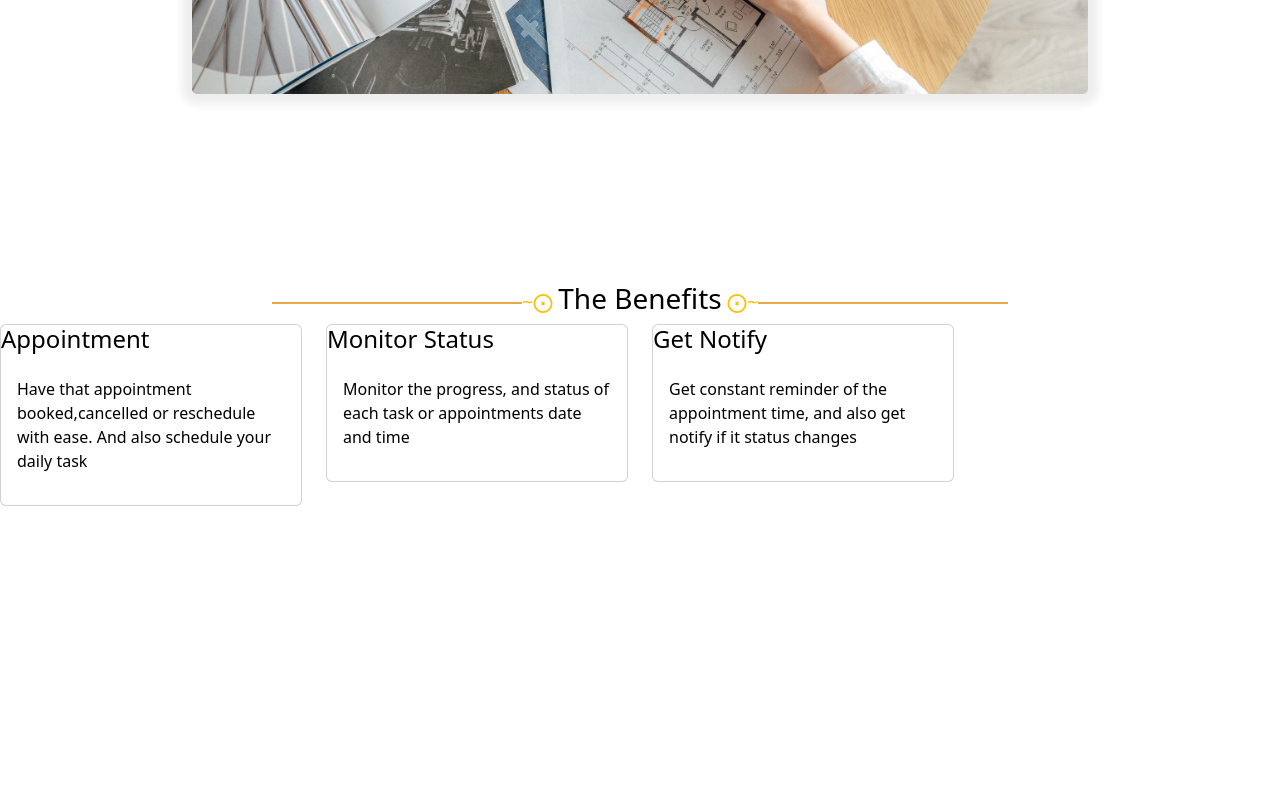
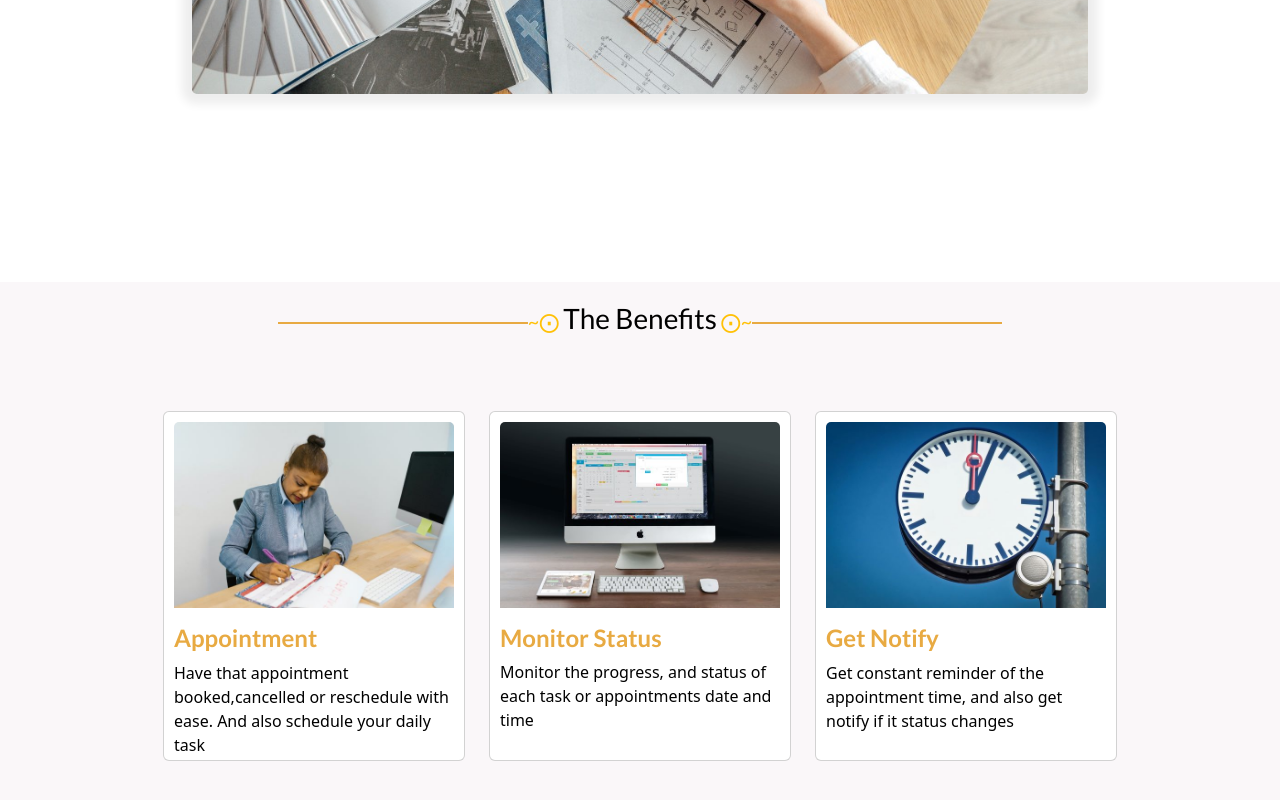
Before and after one commit to awasevalentine/Appointment-manager-v2, a React (Create React App) app: page / in a window 1280 px wide. Shown: the part 1466-2266 px from the top of the page. Built offline with nearby package versions, Linux system fonts and the light colour scheme; a web font is replaced by a local one.

Commit message:
Added section for displaying the benefites one stand to gain from usage

```diff
--- a/src/app/pages/home/home-page.jsx
+++ b/src/app/pages/home/home-page.jsx
@@ -102,12 +102,13 @@ const HomePage =()=>{
                 <div></div>
             </div>
             <div class="offer-content">
-                <div className="row">
+                <div className="row ">
                     {
                         benefitOffers.map((res)=>(
                             <div className="col-md-4 col-lg-3">
-                                <div className="card">
-                                    <h4 className="card-title">{res.name}</h4>
+                                <div className="card" style={{height: '350px'}}>
+                                    <img src={res.image} class="card-img-top" alt="Appointment" />
+                                    <h4 className="card-title mt-3">{res.name}</h4>
                                     <p className="card-body">
                                         {res.description}
                                     </p>
--- a/src/app/pages/home/home.css
+++ b/src/app/pages/home/home.css
@@ -143,7 +143,8 @@
 
 /* Offers Section */
 .offers-wrapper{
-    /* background-color: #F0D290; */
+    background-color: hwb(330 97% 2%);
+    /* background-color: #FAFAFA; */
     /* margin-top: 15rem; */
     height: 80vh;
     color: #000;
@@ -154,6 +155,20 @@
     display: inline-flex;
     justify-content: center;
     align-items: center;
+    margin-top: 20px;
+}
+
+.offer-header{
+    /* color: #E8AA42; */
+    font-family: 'Lato';
+}
+.card-title{
+    font-family: 'Lato';
+    color: #E8AA42;
+    font-weight: 600;
+}
+.card{
+    padding: 10px;
 }
 
 .offer-header-wrapper > div {
@@ -161,6 +176,16 @@
     height: 1.5px;
     background-color: #E8AA42;
     text-align: center;
+}
+
+.offer-content > .row{
+    display: flex;
+    justify-content: center;
+    margin-top: 4.2rem;
+}
+
+.card-body{
+    padding: 0 !important;
 }
 /* End of offers section */
 
```
Also changed, not shown: src/assets/home_page/WhatsApp Image 2022-09-05 at 4.27.10 PM (3).jpeg.
